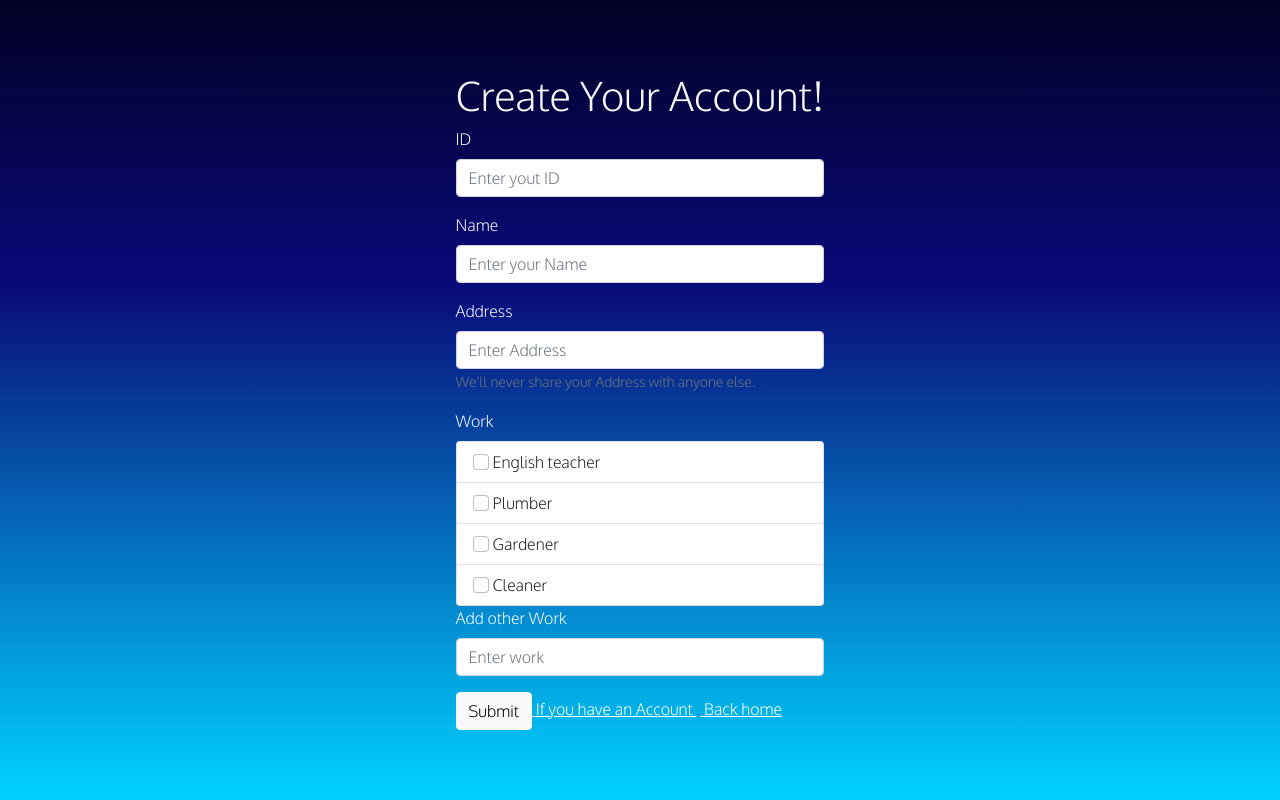
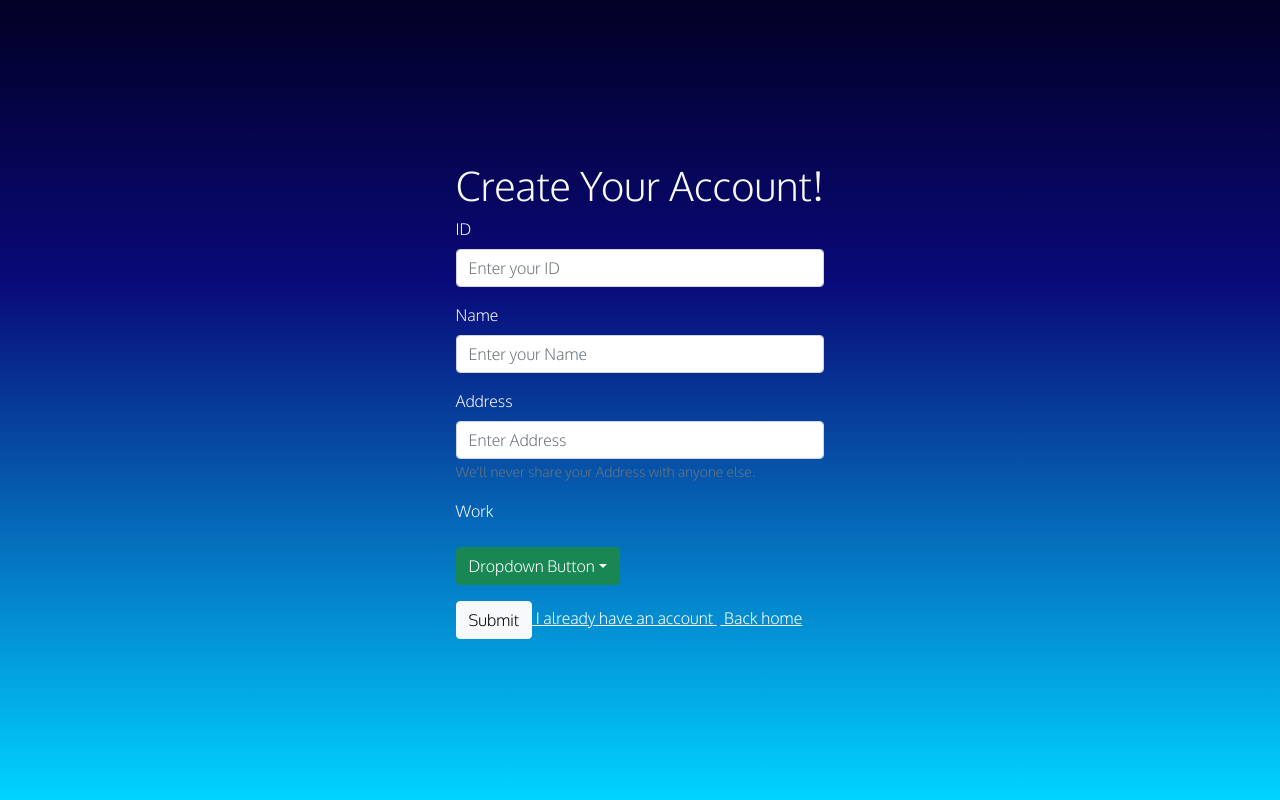
Before and after one commit to Final-project-2023906-1841245/frontend, a React (Create React App) app: page /employeesignup in a window 1280 px wide. Built offline with nearby package versions, Linux system fonts and the light colour scheme.

Commit message:
employee signup

```diff
--- a/src/components/Employee/EmployeeSignUp.js
+++ b/src/components/Employee/EmployeeSignUp.js
@@ -1,6 +1,8 @@
 import React, {Component} from 'react';
 import Form from 'react-bootstrap/Form';
 import Button from 'react-bootstrap/Button';
+import Dropdown from 'react-bootstrap/Dropdown';
+
 import Container from 'react-bootstrap/Container';
 import {BrowserRouter as Router, Link} from 'react-router-dom';
 import axios from 'axios'
@@ -31,7 +33,7 @@ export default class EmployeeSignUp extends Component{
     var work= this.state.work;
     var state = this.state.state;
     var calification = this.state.calification;
-    axios.post('/employeesignup', {employeeid: id, employeename: name, employeeworks: work, employeestate: state, employeecal: calification}).then(response=>{
+    axios.post("http://localhost:5000/employeesignup", {employeeid: id, employeename: name, employeeworks: work, employeestate: state, employeecal: calification}).then(response=>{
       this.setState({
         answer: response.data
       })
@@ -42,13 +44,13 @@ export default class EmployeeSignUp extends Component{
   render(){
 
     return(
-      <Form onClick={this.handleSubmit}>
+       <Form onSubmit={this.handleSubmit}>
         {!this.state.answer? <div class="alert alert-danger"  rowle="alert">
           El empleado que ingresó ya se encuentra registrado
         </div> : <h1>Create Your Account!</h1>}
         <Form.Group className="mb-3" controlId="formBasicID">
             <Form.Label>ID</Form.Label>
-          <Form.Control type="id" placeholder="Enter yout ID" onChange={(e)=>{this.setState({id: e.target.value})}}/>
+          <Form.Control type="id" placeholder="Enter your ID" onChange={(e)=>{this.setState({id: e.target.value})}}/>
         </Form.Group>
 
         <Form.Group className="mb-3" controlId="formBasicName">
@@ -66,27 +68,21 @@ export default class EmployeeSignUp extends Component{
 
         <Form.Group className="mb-3" controlId="formBasicWork">
           <Form.Label>Work</Form.Label>
-          <ul class="list-group">
-            <li class="list-group-item">
-              <input class="form-check-input me-1" type="checkbox" value="perencejo" aria-label="..." defaultChecked={this.state.isChecked} onClick={this.toggleChange}/>
-              English teacher
-            </li>
-            <li class="list-group-item">
-              <input class="form-check-input me-1" type="checkbox" value="plumber" aria-label="..."/>
-              Plumber
-            </li>
-            <li class="list-group-item">
-              <input class="form-check-input me-1" type="checkbox" value="" aria-label="..."/>
-              Gardener
-            </li>
-            <li class="list-group-item">
-              <input class="form-check-input me-1" type="checkbox" value="" aria-label="..."/>
-              Cleaner
-            </li>
+        </Form.Group>
 
-          </ul>
-          <Form.Label> Add other Work</Form.Label>
-          <Form.Control type="other work" placeholder="Enter work"/>
+        <Form.Group className="mb-3" controlId="formBasicWork">
+        <Dropdown>
+          <Dropdown.Toggle variant="success" id="dropdown-basic">
+            Dropdown Button
+          </Dropdown.Toggle>
+
+          <Dropdown.Menu>
+            <Dropdown.Item href="#/action-1">Cali</Dropdown.Item>
+            <Dropdown.Item href="#/action-2">Bogota</Dropdown.Item>
+            <Dropdown.Item href="#/action-3">La Plata</Dropdown.Item>
+          </Dropdown.Menu>
+        </Dropdown>
+
         </Form.Group>
 
 
@@ -95,7 +91,7 @@ export default class EmployeeSignUp extends Component{
           Submit
         </Button>
         <Link to = "/employeelogin" style={{textDecoration: 'none'}}>
-          <a className="text-white"> If you have an Account  </a>,
+          <a className="text-white"> I already have an account </a>,
         </Link>
         <Link to = "/">
           <a className="text-white"> Back home </a>
--- a/src/components/User/UserSignUp.js
+++ b/src/components/User/UserSignUp.js
@@ -93,7 +93,7 @@ export default class UserSignUp extends Component {
           Submit
         </Button>
         <Link to = "/userlogin" style={{textDecoration: 'none'}}>
-          <a className="text-white"> If you have an Account  </a>,
+          <a className="text-white"> I already have an account </a>,
         </Link>
         <Link to="/">
           <a className="text-white"> Back home </a>
```
